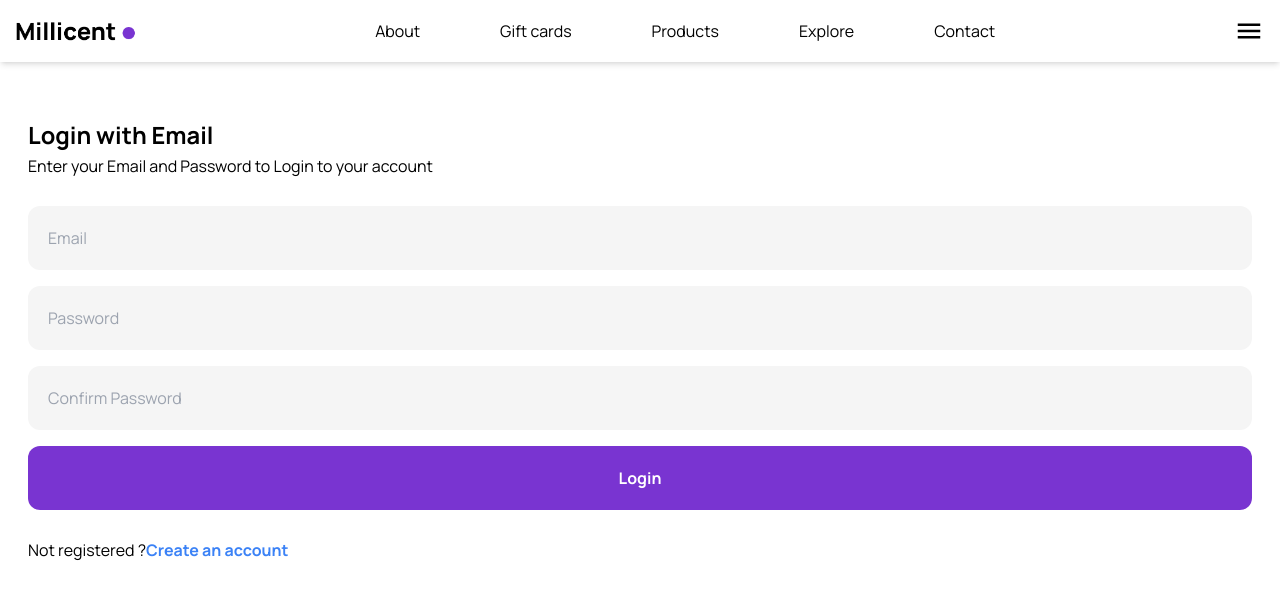
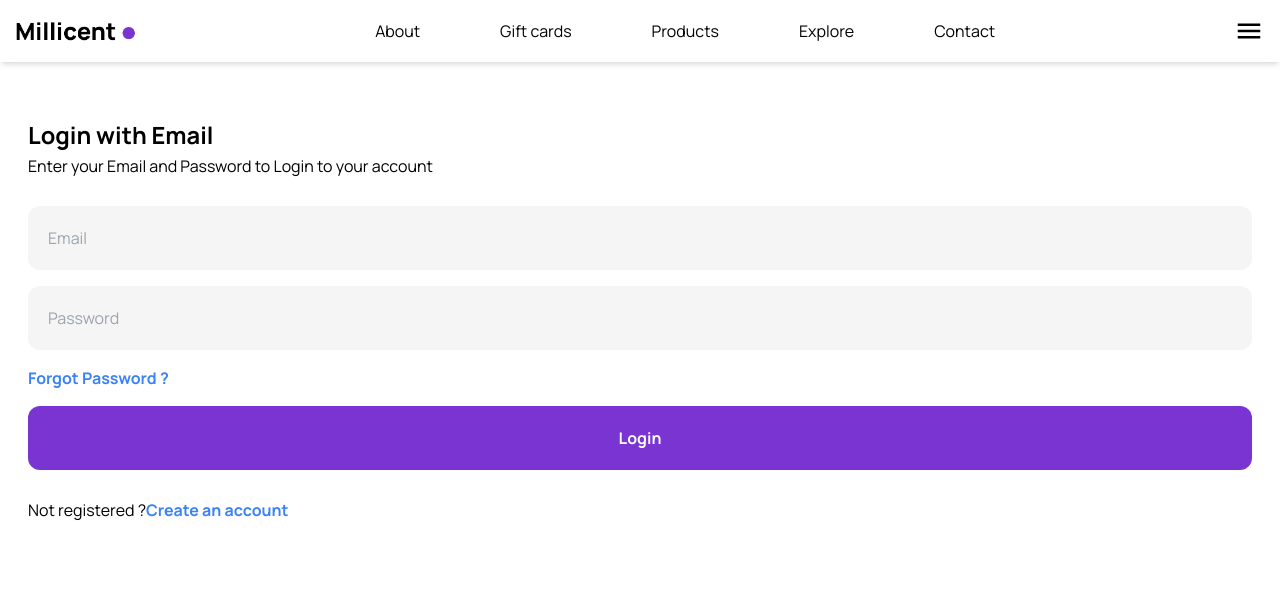
Before and after one commit to ikennaex/millicent, a React (Vite) app: page /signin in a window 1280 px wide. Shown: the top 598 px of the page. Built offline with nearby package versions, Linux system fonts and the light colour scheme.

Commit message:
inor changes

```diff
--- a/src/Homepage/Herosection/Herosection.jsx
+++ b/src/Homepage/Herosection/Herosection.jsx
@@ -8,7 +8,7 @@ const Herosection = () => {
       <div className="text-center py-7 px-7 mb-7">
         <h1 className="tracking-tighter pb-7 text-6xl font-extrabold slide-in-elliptic-right-fwd">Hub of <span className="text-custompurple">GiftCards</span> & <span className="text-custompurple">Digital Payment</span> Solutions</h1>
         <p className="pb-7 slide-in-elliptic-left-fwd">Millicent is the best platform to buy and sell gift cards, pay utility bills and at the best rates too.</p>
-        <Link to = "/signup" >
+        <Link to = "/signin" >
         <button className="millicent-btn bg-customgreen text-white">Lets Trade</button>
         </Link>
       </div>
--- a/src/Pages/SignUpPage/SignIn.jsx
+++ b/src/Pages/SignUpPage/SignIn.jsx
@@ -15,7 +15,9 @@ const SignIn = () => {
       <form action="" className='flex flex-col gap-4 mt-7'>
             <input className='h-15 bg-customGray w-full p-5 rounded-xl' type="email" placeholder='Email' />
             <input className='h-15 bg-customGray w-full p-5 rounded-xl' type="password" placeholder='Password' />
-            <input className='h-15 bg-customGray w-full p-5 rounded-xl' type="password" placeholder='Confirm Password' />
+            <Link to = "/">
+            <p className='text-blue-500 font-bold'>Forgot Password ?</p>
+            </Link>
             <button className='h-15 p-5 text-white font-bold bg-custompurple rounded-xl'>Login</button>
         </form>
 
```
